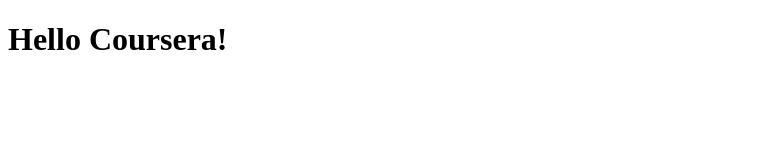
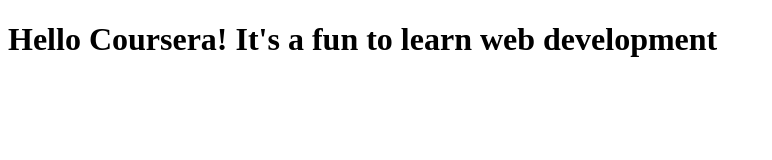
Before and after one commit to khan-abdullah/Coursera-test, a plain HTML site: page site/index.html in a window 1280 px wide. Shown: the whole page, without its empty margins (0-772 px from the left). Drawn offline with Linux system fonts and the light colour scheme.

Commit message:
Small addition to our page content

```diff
--- a/site/index.html
+++ b/site/index.html
@@ -4,6 +4,6 @@
 	<title>Hello Coursera!</title>
 </head>
 <body>
-<h1>Hello Coursera!</h1>
+<h1>Hello Coursera! It's a fun to learn web development</h1>
 </body>
 </html>
```
